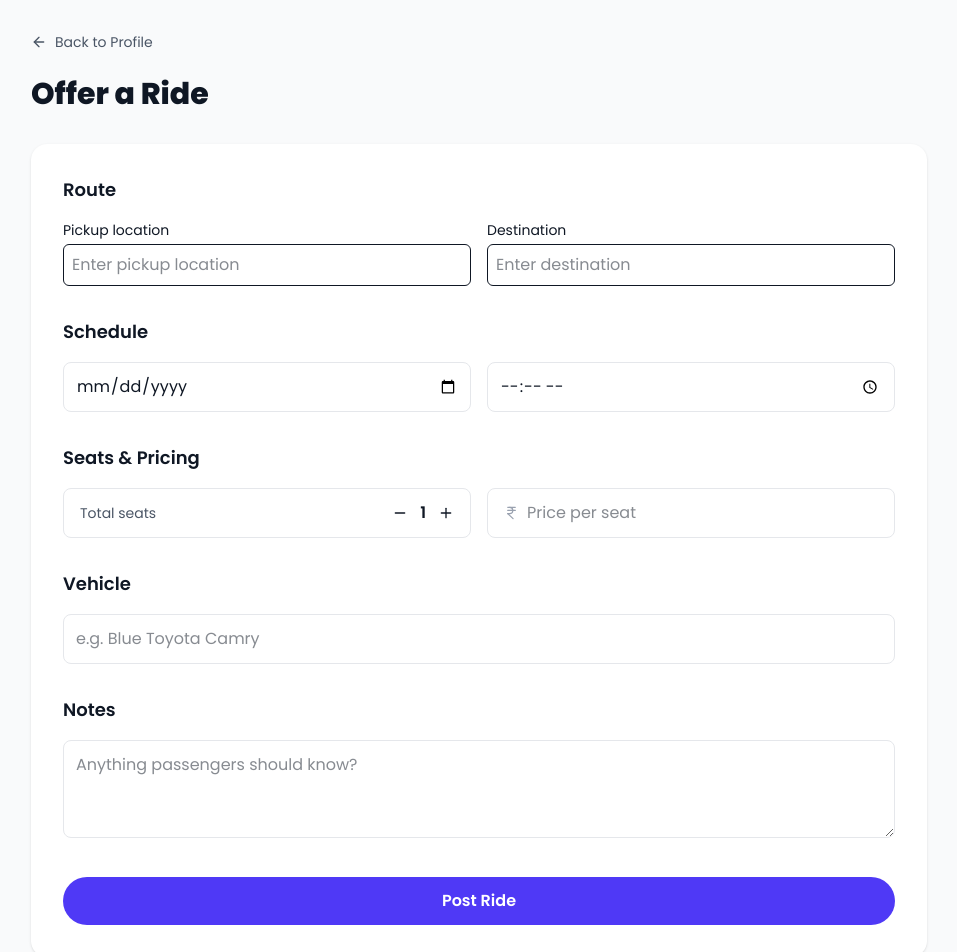
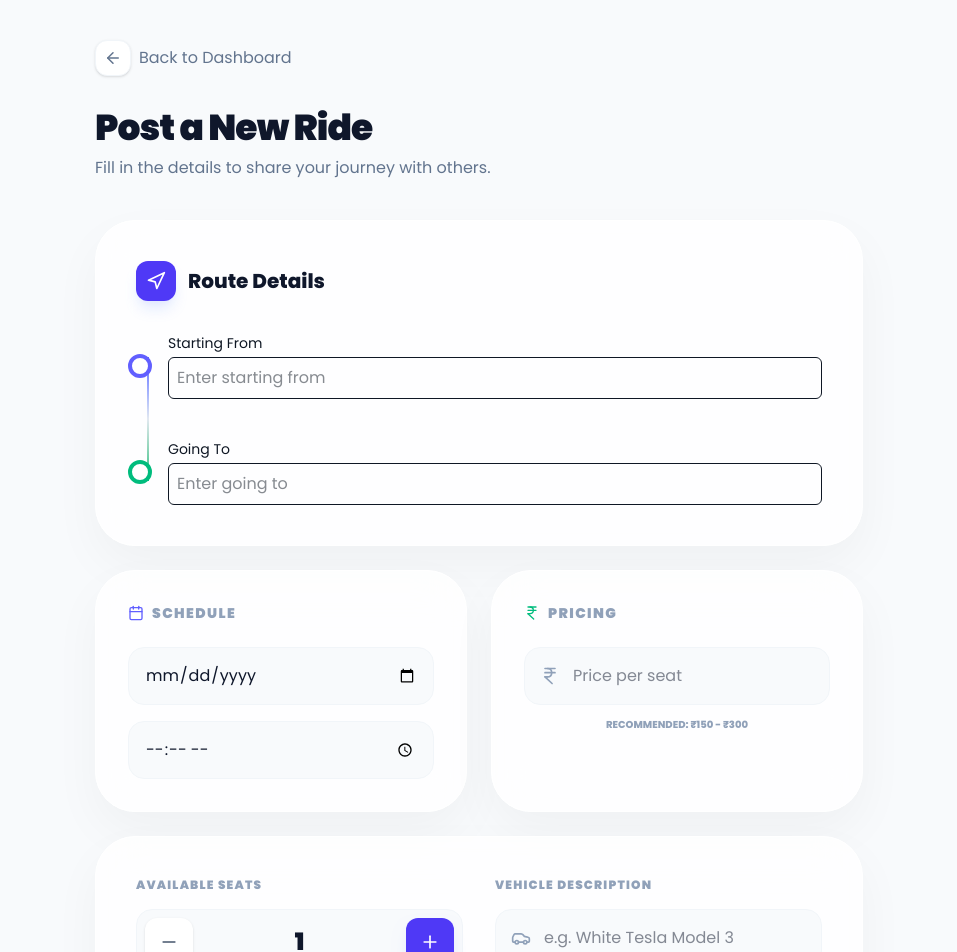
Before and after one commit to Rahmans-Account/RidePooling-FrontEnd, a React (Vite) app in the folder frontend/: page /offer-ride in a window 1280 px wide. Shown: the top 952 px of the page, without its empty margins (161-1118 px from the left). Built offline with nearby package versions, Linux system fonts and the light colour scheme.

Commit message:
updated offerRide page

```diff
--- a/frontend/src/pages/OfferRide.jsx
+++ b/frontend/src/pages/OfferRide.jsx
@@ -1,5 +1,9 @@
 import React, { useState } from "react";
-import { Minus, Plus, ArrowLeft, IndianRupee } from "lucide-react";
+import {
+  Minus, Plus, ArrowLeft, IndianRupee,
+  MapPin, Calendar, Clock, Car,
+  FileText, Loader2, ChevronRight, Navigation
+} from "lucide-react";
 import { useNavigate } from "react-router-dom";
 import AutoCompleteLocation from "../components/AutoCompleteLocation";
 import axios from "axios";
@@ -16,6 +20,7 @@ export default function OfferRide() {
   const [price, setPrice] = useState("");
   const [description, setDescription] = useState("");
   const [errors, setErrors] = useState({});
+  const [loading, setLoading] = useState(false);
 
   const increment = () => setSeatsTotal((s) => s + 1);
   const decrement = () => seatsTotal > 1 && setSeatsTotal((s) => s - 1);
@@ -32,13 +37,12 @@ export default function OfferRide() {
 
   const handleSubmit = async (e) => {
     e.preventDefault();
-
     const validationErrors = validate();
     setErrors(validationErrors);
+
     if (Object.keys(validationErrors).length > 0) return;
-    console.log("pickup:", pickup);
-    console.log("destination:", destination);
 
+    setLoading(true);
     const payload = {
       origin: pickup.name,
       destination: destination.name,
@@ -47,92 +51,101 @@ export default function OfferRide() {
       price: Number(price),
       vehicle,
       description,
-      originCoords: {
-        type: "Point",
-        coordinates: [pickup.lng, pickup.lat],
-      },
-      destinationCoords: {
-        type: "Point",
-        coordinates: [destination.lng, destination.lat],
-      },
+      originCoords: { type: "Point", coordinates: [pickup.lng, pickup.lat] },
+      destinationCoords: { type: "Point", coordinates: [destination.lng, destination.lat] },
     };
-    console.log(localStorage.getItem("jwtToken"));
+
     try {
       await axios.post("http://localhost:5003/api/rides", payload, {
-        headers: {
-          Authorization: `Bearer ${localStorage.getItem("jwtToken")}`,
-        },
+        headers: { Authorization: `Bearer ${localStorage.getItem("jwtToken")}` },
       });
-      navigate("/profile");
+      navigate("/profile"); // Navigating back to the new dashboard
     } catch (err) {
-      console.error("BACKEND ERROR:", err.response?.data);
       alert(err.response?.data?.message || "Failed to create ride");
+    } finally {
+      setLoading(false);
     }
   };
 
-  const errorClass = "border-red-400 focus:ring-red-400";
+  return (
+    <div className="min-h-screen bg-[#F8FAFC] p-4 md:p-10 font-[Poppins] selection:bg-indigo-100">
+      {/* Background Blobs */}
+      <div className="absolute top-0 left-0 w-full h-full overflow-hidden -z-10">
+        <div className="absolute top-[-10%] right-[-10%] w-[40%] h-[40%] bg-indigo-50 rounded-full blur-3xl" />
+        <div className="absolute bottom-[-10%] left-[-10%] w-[40%] h-[40%] bg-blue-50 rounded-full blur-3xl" />
+      </div>
 
-  return (
-    <div className="min-h-screen bg-gray-50 px-4 py-8">
-      <div className="max-w-4xl mx-auto">
-        {/* Header */}
+      <div className="max-w-3xl mx-auto">
+        {/* Navigation Header */}
         <button
-          onClick={() => navigate("/profile")}
-          className="cursor-pointer flex items-center text-sm text-gray-600 hover:text-indigo-600 mb-6"
+          onClick={() => navigate(-1)}
+          className="group flex items-center gap-2 text-slate-500 hover:text-slate-900 transition-colors mb-8 font-medium"
         >
-          <ArrowLeft className="w-4 h-4 mr-2" />
-          Back to Profile
+          <div className="p-2 rounded-xl bg-white shadow-sm border border-slate-100 group-hover:shadow-md transition-all">
+            <ArrowLeft size={18} />
+          </div>
+          Back to Dashboard
         </button>
 
-        <h1 className="text-3xl font-bold mb-8">Offer a Ride</h1>
+        <div className="mb-10 text-center md:text-left">
+          <h1 className="text-3xl md:text-4xl font-black text-slate-900 tracking-tight">Post a New Ride</h1>
+          <p className="text-slate-500 mt-2">Fill in the details to share your journey with others.</p>
+        </div>
 
-        <form
-          onSubmit={handleSubmit}
-          className="bg-white rounded-2xl shadow-sm p-8 space-y-8"
-        >
-          {/* Route */}
-          <section>
-            <h2 className="text-lg font-semibold mb-4">Route</h2>
+        <form onSubmit={handleSubmit} className="space-y-6">
+          {/* Card 1: Route */}
+          <div className="bg-white/80 backdrop-blur-xl rounded-[2.5rem] p-8 md:p-10 shadow-[0_20px_50px_rgba(0,0,0,0.04)] border border-white">
+            <div className="flex items-center gap-3 mb-8">
+              <div className="w-10 h-10 bg-indigo-600 rounded-xl flex items-center justify-center text-white shadow-lg shadow-indigo-100">
+                <Navigation size={20} />
+              </div>
+              <h2 className="text-xl font-bold text-slate-900">Route Details</h2>
+            </div>
 
-            <div className="grid grid-cols-1 md:grid-cols-2 gap-4">
-              <div>
+            <div className="relative pl-8">
+              {/* Vertical Route Line Visual */}
+              <div className="absolute left-[11px] top-6 bottom-6 w-0.5 bg-dashed bg-gradient-to-b from-indigo-500 via-slate-200 to-emerald-500" />
+
+              <div className="space-y-10">
+                {/* Pickup */}
+                <div className="relative">
+                  <div className="absolute -left-10 top-1/2 -translate-y-1/2 w-6 h-6 rounded-full bg-white border-4 border-indigo-500 z-10" />
                   <AutoCompleteLocation
-                  label="Pickup location"
+                    label="Starting From"
                     onSelect={(loc) => {
                       setPickup(loc);
                       setErrors((e) => ({ ...e, pickup: false }));
                     }}
+                    error={errors.pickup}
                   />
-                {errors.pickup && (
-                  <p className="text-sm text-red-500 mt-1">
-                    Pickup location is required
-                  </p>
-                )}
+                  {errors.pickup && <p className="text-red-500 text-[10px] font-bold uppercase mt-1 ml-1">Pickup location is required</p>}
                 </div>
 
-              <div>
+                {/* Destination */}
+                <div className="relative">
+                  <div className="absolute -left-10 top-1/2 -translate-y-1/2 w-6 h-6 rounded-full bg-white border-4 border-emerald-500 z-10" />
                   <AutoCompleteLocation
-                  label="Destination"
+                    label="Going To"
                     onSelect={(loc) => {
                       setDestination(loc);
                       setErrors((e) => ({ ...e, destination: false }));
                     }}
+                    error={errors.destination}
                   />
-                {errors.destination && (
-                  <p className="text-sm text-red-500 mt-1">
-                    Destination is required
-                  </p>
-                )}
+                  {errors.destination && <p className="text-red-500 text-[10px] font-bold uppercase mt-1 ml-1">Destination is required</p>}
                 </div>
               </div>
-          </section>
+            </div>
+          </div>
 
-          {/* Schedule */}
-          <section>
-            <h2 className="text-lg font-semibold mb-4">Schedule</h2>
-
-            <div className="grid grid-cols-1 md:grid-cols-2 gap-4">
-              <div>
+          {/* Card 2: Timing & Pricing */}
+          <div className="grid grid-cols-1 md:grid-cols-2 gap-6">
+            {/* Schedule Section */}
+            <div className="bg-white/80 backdrop-blur-xl rounded-[2.5rem] p-8 shadow-[0_20px_50px_rgba(0,0,0,0.04)] border border-white">
+              <h3 className="text-sm font-black text-slate-400 uppercase tracking-widest mb-6 flex items-center gap-2">
+                <Calendar size={16} className="text-indigo-500" /> Schedule
+              </h3>
+              <div className="space-y-4">
                 <input
                   type="date"
                   value={date}
@@ -140,16 +153,8 @@ export default function OfferRide() {
                     setDate(e.target.value);
                     setErrors((err) => ({ ...err, date: false }));
                   }}
-                  className={`w-full border rounded-lg p-3 ${
-                    errors.date ? errorClass : "border-gray-200"
-                  }`}
+                  className={`w-full px-4 py-4 bg-slate-50 border ${errors.date ? 'border-red-300' : 'border-slate-100'} rounded-2xl focus:bg-white focus:ring-4 focus:ring-indigo-50 outline-none transition-all font-medium text-slate-900`}
                 />
-                {errors.date && (
-                  <p className="text-sm text-red-500 mt-1">Date is required</p>
-                )}
-              </div>
-
-              <div>
                 <input
                   type="time"
                   value={time}
@@ -157,42 +162,20 @@ export default function OfferRide() {
                     setTime(e.target.value);
                     setErrors((err) => ({ ...err, time: false }));
                   }}
-                  className={`w-full border rounded-lg p-3 ${
-                    errors.time ? errorClass : "border-gray-200"
-                  }`}
+                  className={`w-full px-4 py-4 bg-slate-50 border ${errors.time ? 'border-red-300' : 'border-slate-100'} rounded-2xl focus:bg-white focus:ring-4 focus:ring-indigo-50 outline-none transition-all font-medium text-slate-900`}
                 />
-                {errors.time && (
-                  <p className="text-sm text-red-500 mt-1">Time is required</p>
-                )}
-              </div>
-            </div>
-          </section>
-
-          {/* Seats & Price */}
-          <section>
-            <h2 className="text-lg font-semibold mb-4">Seats & Pricing</h2>
-
-            <div className="grid grid-cols-1 md:grid-cols-2 gap-4">
-              <div className="flex items-center justify-between border border-gray-200 rounded-lg px-4 py-3">
-                <span className="text-sm text-gray-600">Total seats</span>
-                <div className="flex items-center gap-3">
-                  <button type="button" onClick={decrement}>
-                    <Minus size={16} />
-                  </button>
-                  <span className="font-semibold">{seatsTotal}</span>
-                  <button type="button" onClick={increment}>
-                    <Plus size={16} />
-                  </button>
               </div>
             </div>
 
-              <div>
-                <div
-                  className={`flex items-center border rounded-lg px-4 py-3 ${
-                    errors.price ? errorClass : "border-gray-200"
-                  }`}
-                >
-                  <IndianRupee size={16} className="text-gray-400" />
+            {/* Pricing Section */}
+            <div className="bg-white/80 backdrop-blur-xl rounded-[2.5rem] p-8 shadow-[0_20px_50px_rgba(0,0,0,0.04)] border border-white">
+              <h3 className="text-sm font-black text-slate-400 uppercase tracking-widest mb-6 flex items-center gap-2">
+                <IndianRupee size={16} className="text-emerald-500" /> Pricing
+              </h3>
+              <div className="relative group">
+                <div className="absolute left-4 top-1/2 -translate-y-1/2 text-slate-400 group-focus-within:text-emerald-500 transition-colors">
+                  <IndianRupee size={20} />
+                </div>
                 <input
                   type="number"
                   placeholder="Price per seat"
@@ -201,48 +184,84 @@ export default function OfferRide() {
                     setPrice(e.target.value);
                     setErrors((err) => ({ ...err, price: false }));
                   }}
-                    className="w-full ml-2 outline-none"
+                  className={`w-full pl-12 pr-4 py-4 bg-slate-50 border ${errors.price ? 'border-red-300' : 'border-slate-100'} rounded-2xl focus:bg-white focus:ring-4 focus:ring-emerald-50 outline-none transition-all font-medium text-slate-900`}
                 />
               </div>
-                {errors.price && (
-                  <p className="text-sm text-red-500 mt-1">
-                    Price per seat is required
-                  </p>
-                )}
+              <p className="mt-3 text-[10px] text-slate-400 font-bold uppercase text-center">Recommended: ₹150 - ₹300</p>
             </div>
           </div>
-          </section>
 
-          {/* Vehicle */}
-          <section>
-            <h2 className="text-lg font-semibold mb-4">Vehicle</h2>
+          {/* Card 3: Vehicle & Capacity */}
+          <div className="bg-white/80 backdrop-blur-xl rounded-[2.5rem] p-8 md:p-10 shadow-[0_20px_50px_rgba(0,0,0,0.04)] border border-white">
+            <div className="grid grid-cols-1 md:grid-cols-2 gap-8">
+              {/* Seats Counter */}
+              <div>
+                <label className="text-xs font-black text-slate-400 uppercase tracking-widest mb-4 block">Available Seats</label>
+                <div className="flex items-center justify-between bg-slate-50 border border-slate-100 rounded-2xl p-2">
+                  <button
+                    type="button"
+                    onClick={decrement}
+                    className="w-12 h-12 rounded-xl bg-white shadow-sm flex items-center justify-center text-slate-600 hover:text-indigo-600 hover:shadow-md transition-all active:scale-95"
+                  >
+                    <Minus size={20} />
+                  </button>
+                  <span className="text-2xl font-black text-slate-900">{seatsTotal}</span>
+                  <button
+                    type="button"
+                    onClick={increment}
+                    className="w-12 h-12 rounded-xl bg-indigo-600 shadow-lg shadow-indigo-100 flex items-center justify-center text-white hover:bg-indigo-700 transition-all active:scale-95"
+                  >
+                    <Plus size={20} />
+                  </button>
+                </div>
+              </div>
+
+              {/* Vehicle Input */}
+              <div>
+                <label className="text-xs font-black text-slate-400 uppercase tracking-widest mb-4 block">Vehicle Description</label>
+                <div className="relative group">
+                  <Car className="absolute left-4 top-1/2 -translate-y-1/2 text-slate-400 group-focus-within:text-indigo-600" size={20} />
                   <input
                     type="text"
-              placeholder="e.g. Blue Toyota Camry"
+                    placeholder="e.g. White Tesla Model 3"
                     value={vehicle}
                     onChange={(e) => setVehicle(e.target.value)}
-              className="w-full border border-gray-200 rounded-lg p-3"
+                    className="w-full pl-12 pr-4 py-4 bg-slate-50 border border-slate-100 rounded-2xl focus:bg-white focus:ring-4 focus:ring-indigo-50 outline-none transition-all font-medium text-slate-900"
                   />
-          </section>
+                </div>
+              </div>
+            </div>
 
-          {/* Description */}
-          <section>
-            <h2 className="text-lg font-semibold mb-4">Notes</h2>
+            {/* Notes Section */}
+            <div className="mt-8">
+              <label className="text-xs font-black text-slate-400 uppercase tracking-widest mb-4 block">Journey Notes (Optional)</label>
+              <div className="relative group">
+                <FileText className="absolute left-4 top-4 text-slate-400 group-focus-within:text-indigo-600" size={20} />
                 <textarea
-              placeholder="Anything passengers should know?"
+                  placeholder="E.g. No smoking, I have space for luggage..."
                   value={description}
                   onChange={(e) => setDescription(e.target.value)}
                   rows={3}
-              className="w-full border border-gray-200 rounded-lg p-3"
+                  className="w-full pl-12 pr-4 py-4 bg-slate-50 border border-slate-100 rounded-2xl focus:bg-white focus:ring-4 focus:ring-indigo-50 outline-none transition-all font-medium text-slate-900 resize-none"
                 />
-          </section>
+              </div>
+            </div>
+          </div>
 
-          {/* Submit */}
+          {/* Submit Button */}
           <button
             type="submit"
-            className="cursor-pointer w-full bg-indigo-600 hover:bg-indigo-700 text-white py-3 rounded-full font-semibold transition"
+            disabled={loading}
+            className="w-full py-5 bg-slate-900 text-white font-black rounded-3xl hover:bg-indigo-600 shadow-2xl shadow-slate-200 hover:shadow-indigo-200 transition-all active:scale-[0.98] flex items-center justify-center gap-3 group"
           >
-            Post Ride
+            {loading ? (
+              <Loader2 className="animate-spin" size={24} />
+            ) : (
+              <>
+                Confirm & Post Ride
+                <ChevronRight size={20} className="group-hover:translate-x-1 transition-transform" />
+              </>
+            )}
           </button>
         </form>
       </div>
```
Lines whose indentation alone changed are shown as unchanged.
